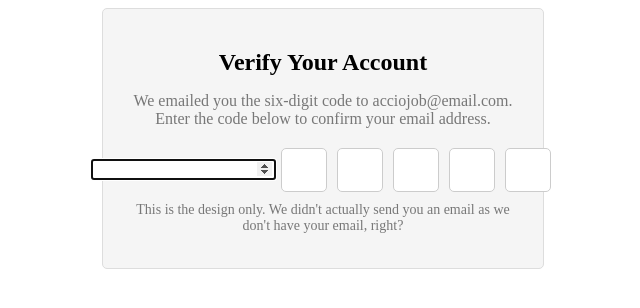
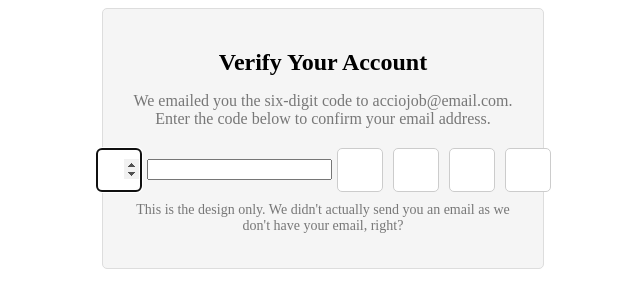
Before and after one commit to acciojob/OTP-Adarsh4775, a website: page main.html in a window 1280 px wide. Shown: the whole page, without its empty margins (317-957 px from the left). Drawn offline with Linux system fonts and the light colour scheme.

Commit message:
created a submission

```diff
--- a/main.html
+++ b/main.html
@@ -9,7 +9,7 @@
         <p id="verification_subtext">We emailed you the six-digit code to acciojob@email.com. Enter the code below to confirm your email address.</p>
 
         <div class="code-container">
-            <input type="number" class="code">
+            <input type="number" class="code" id="code-0">
             <input type="number" class="code" id="code-1">
             <input type="number" class="code" id="code-2">
             <input type="number" class="code" id="code-3">
--- a/styles.css
+++ b/styles.css
@@ -31,7 +31,7 @@
 }
 
 /* Style for the individual code input fields */
-#code-1, #code-2, #code-3, #code-4, #code-5, #code-6 {
+#code-0, #code1, #code-2, #code-3, #code-4, #code-5  {
     width: 40px;
     height: 40px;
     margin: 0 5px;
```
